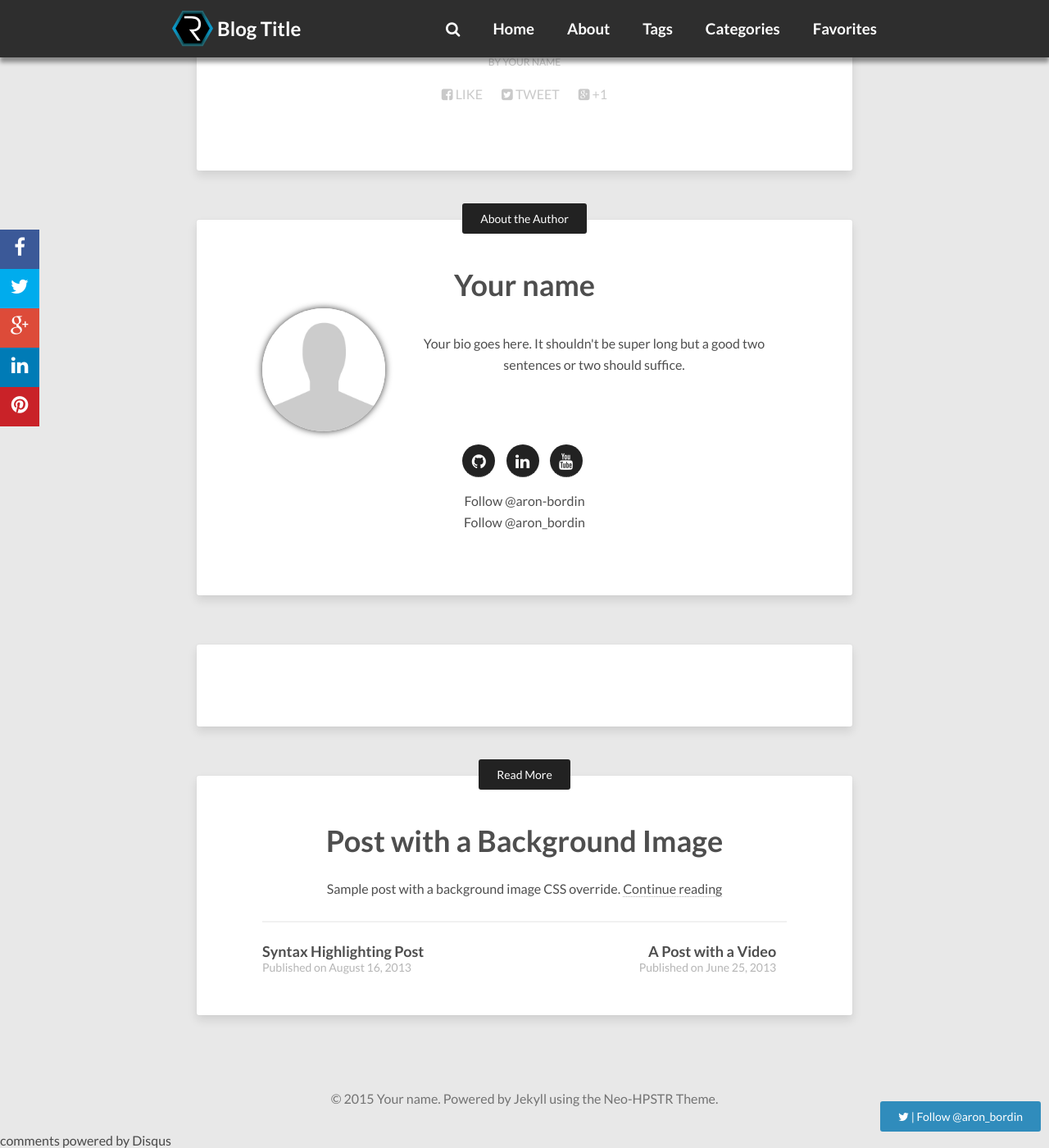
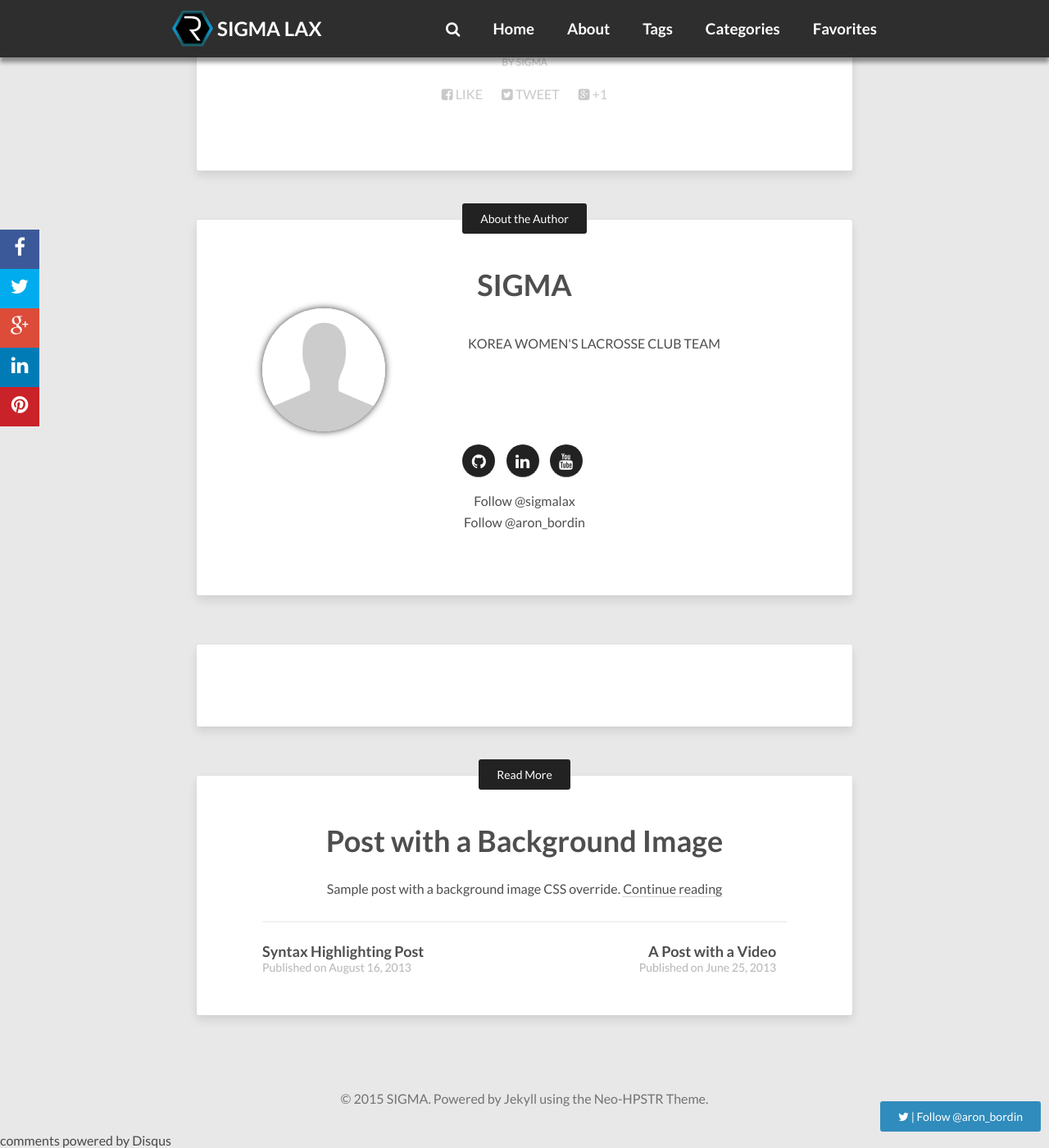
Before and after one commit to sigma-lax/sigma-lax.github.io, a Jekyll site: the page built from _posts/2013-08-12-sample-link-post.md, in a window 1280 px wide and 1400 px high, scrolled down 648 px. Shown: the whole window at 82% size. Built offline with Jekyll 4.4.1, drawn with Linux system fonts in a browser that asks for light colours; nearby versions of some CDN libraries; comment, search, counter and statistics services are not loaded.

Commit message:
update
blog title

```diff
--- a/_config.yml
+++ b/_config.yml
@@ -1,13 +1,12 @@
-title:            Blog Title
-description:      Describe your website here.
-disqus_shortname: neohpstrtheme
+title:            SIGMA LAX
+description:      KOREA WOMEN'S LACROSSE CLUB TEAM
+disqus_shortname: SIGMA
 reading_time:     true
 words_per_minute: 200
 logo:             images/logo.png
 # Your site's domain goes here (eg: //mmistakes.github.io, http://mademistakes.com, etc)
 # When testing locally leave blank or use http://localhost:4000
 # url: http://aronbordin.com/neo-hpstr-jekyll-theme
-
 menu:
   - title: 'Home'
     url: '/'
@@ -28,26 +27,26 @@ menu:
 
 # Owner/author information
 owner:
-  name:           Your name
+  name:           SIGMA
   site:           http://aronbordin.com
   avatar:         images/avatar.jpg
-  bio:            "Your bio goes here. It shouldn't be super long but a good two sentences or two should suffice."
-  email:          you@email.com
+  bio:            "KOREA WOMEN'S LACROSSE CLUB TEAM"
+  email:          sigmalax@gmail.com
   # Social networking links used in footer. Update and remove as you like.
   twitter: aron_bordin
   facebook:
-  github: aron-bordin
+  github: sigmalax
   stackexchange:
   linkedin:
   instagram:
   flickr:
   tumblr:
   # google plus id, include the '+', eg +AronBordin
-  google_plus:    +yourid
+  google_plus:    +sigmalax
 
 social:
   - title: "github"
-    url: "https://github.com/aron-bordin"
+    url: "https://github.com/sigma-lax"
   - title: "linkedin"
     url: "https://br.linkedin.com/in/aronbordin"
   - title: "youtube"
@@ -62,7 +61,7 @@ google_verify:
 bing_verify:
 
 # http://en.wikipedia.org/wiki/List_of_tz_database_time_zones
-timezone:    America/New_York
+timezone:    Asia/Seoul
 future:      true
 highlighter: pygments
 markdown:    kramdown
```
